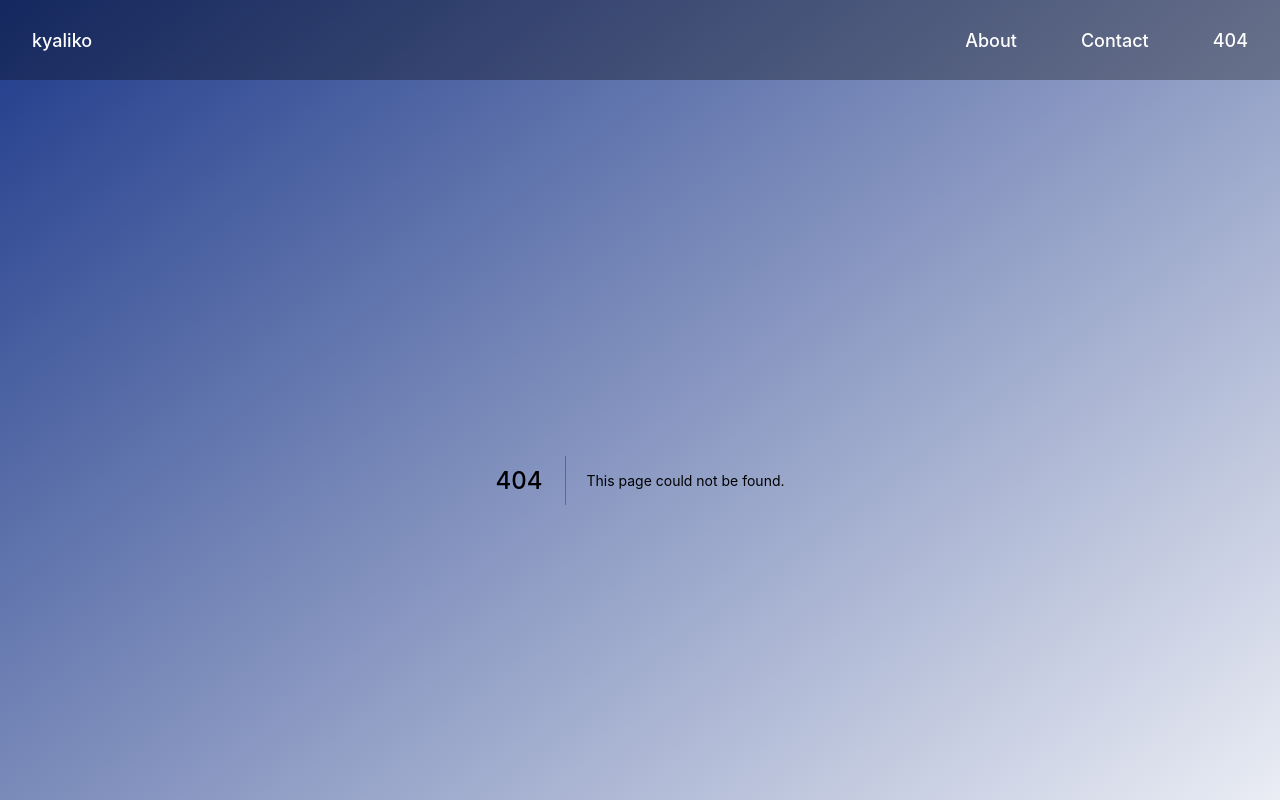
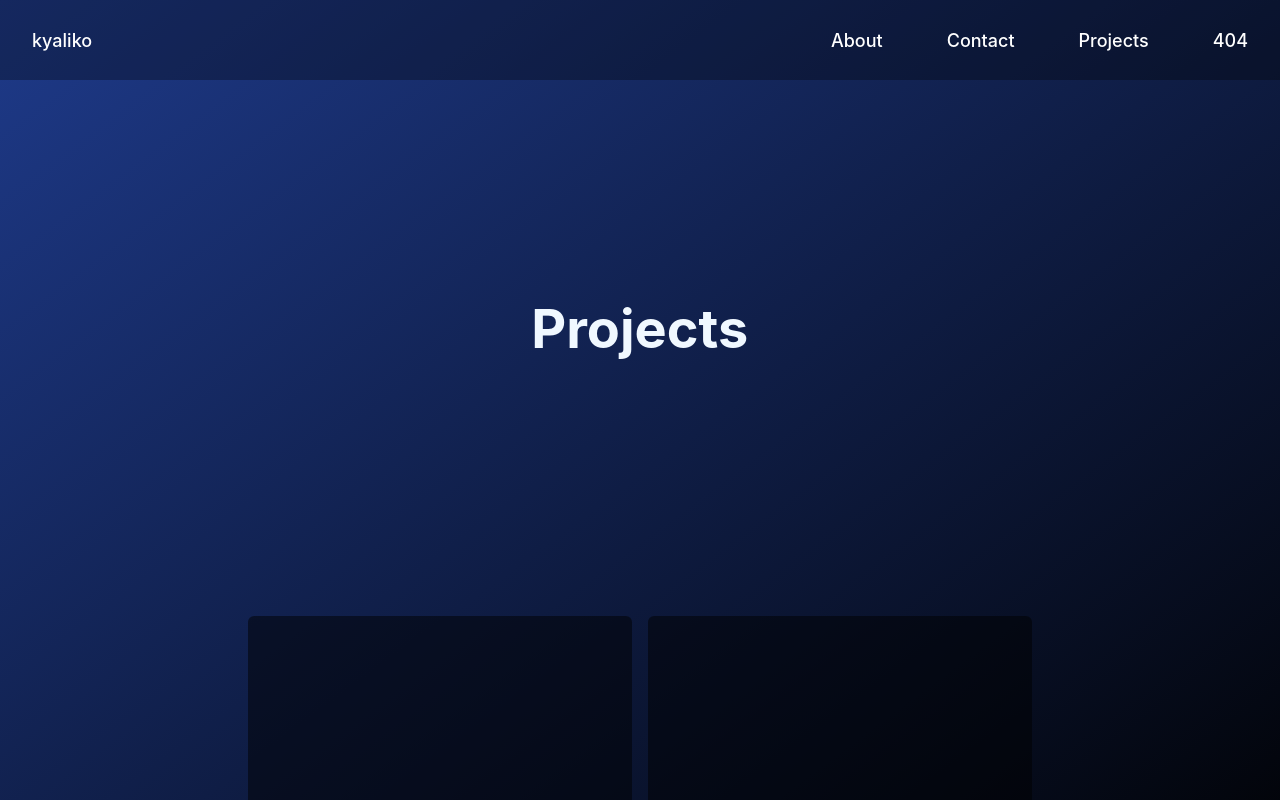
Before and after one commit to Hi-doki/kyalikoweb, a Next.js app: page /projects in a window 1280 px wide. Before the commit this address had no page. Shown: the top 800 px of the page. Built offline with nearby package versions, Linux system fonts and the light colour scheme.

Commit message:
meowmeowmeow9

```diff
--- a/components/Navbar.js
+++ b/components/Navbar.js
@@ -31,6 +31,9 @@ const Navbar = () => {
             <Link href="/contact" passHref>
                 <StyledLink>Contact</StyledLink>
             </Link>
+            <Link href="/projects" passHref>
+                <StyledLink>Projects</StyledLink>
+            </Link>
             <Link href="/404" passHref>
                 <StyledLink>404</StyledLink>
             </Link>
--- a/pages/_app.js
+++ b/pages/_app.js
@@ -4,7 +4,7 @@ import '../styles/globals.css'
 function MyApp({ Component, pageProps }) {
   return (
     <Layout>
-    <Component {...pageProps} />
+    <Component { ...pageProps} />
     </Layout>
   )
 }
--- /dev/null
+++ b/pages/projects.js
@@ -0,0 +1,23 @@
+import React from 'react'
+
+const projects = () => {
+  return (
+    <div>
+
+        <div className="flex place-content-center text-center p-48" >
+            <p className="transition ease-in-out rounded-md scale-75 p-5 font-bold text-7xl hover:bg-black hover:bg-opacity-20 hover:scale-100 duration-500">Projects</p>
+        </div>
+
+        <div className="flex gap-4 place-content-center p-10">
+            <div className="w-96 h-48 bg-black bg-opacity-50 rounded-md">
+
+            </div>
+            <div className="w-96 h-48 bg-black bg-opacity-50 rounded-md">
+
+            </div>
+        </div>
+    </div>
+  )
+}
+
+export default projects
```
